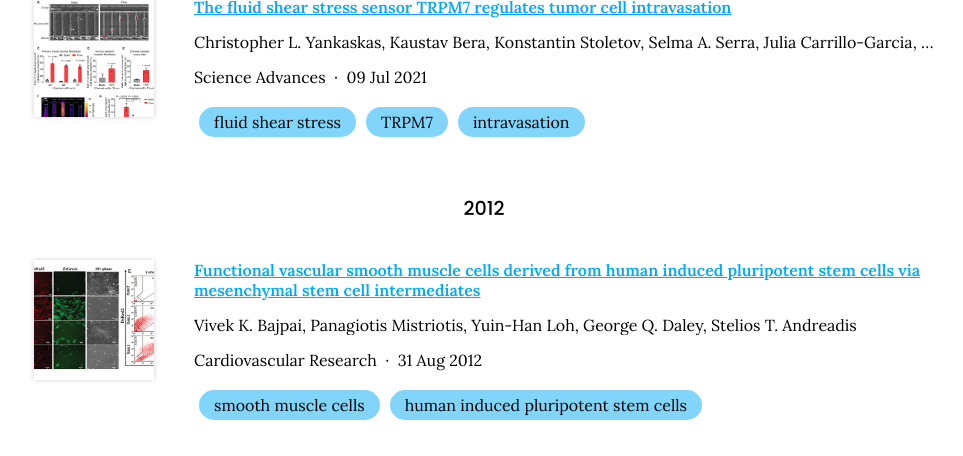
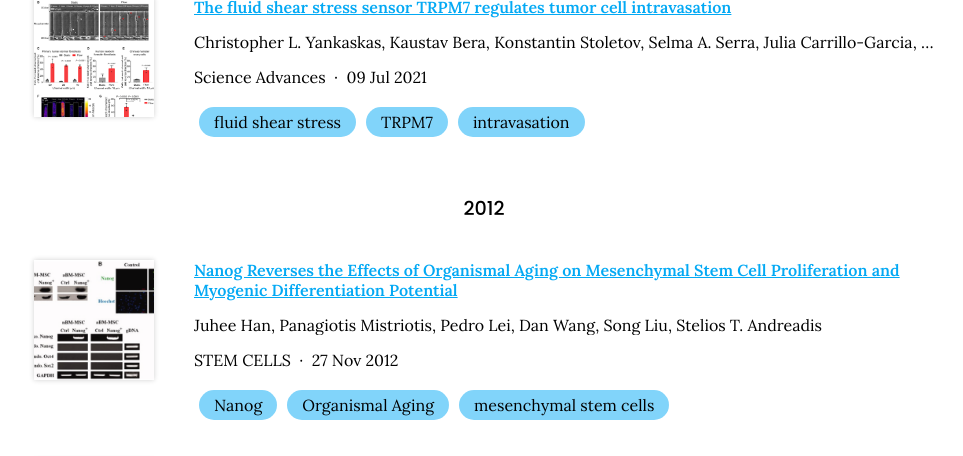
Before and after one commit to mistriotis-lab/mistriotis-lab.github.io, a Jekyll site: the page built from publications/index.md, in a window 1280 px wide and 900 px high, scrolled down 617 px, cut to the strip 0-456 px from the top of the window. Shown: the whole strip, without its empty margins (156-1119 px from the left). Built offline with Jekyll 4.4.1, drawn with Linux system fonts in a browser that asks for light colours; nearby versions of some CDN libraries.

Commit message:
Generate citations

```diff
--- a/_data/citations.yaml
+++ b/_data/citations.yaml
@@ -47,6 +47,24 @@
   - TRPM7
   - intravasation
   image: images/papers/the-fluid-shear-stress.jpeg
+- id: doi:10.1002/stem.1223
+  title: Nanog Reverses the Effects of Organismal Aging on Mesenchymal Stem Cell Proliferation
+    and Myogenic Differentiation Potential
+  authors:
+  - Juhee Han
+  - Panagiotis Mistriotis
+  - Pedro Lei
+  - Dan Wang
+  - Song Liu
+  - Stelios T. Andreadis
+  publisher: STEM CELLS
+  date: '2012-11-27'
+  link: https://doi.org/f4dt9w
+  image: images/papers/nanog-reverses.png
+  tags:
+  - Nanog
+  - Organismal Aging
+  - mesenchymal stem cells
 - id: doi:10.1093/cvr/cvs253
   title: Functional vascular smooth muscle cells derived from human induced pluripotent
     stem cells via mesenchymal stem cell intermediates
```
